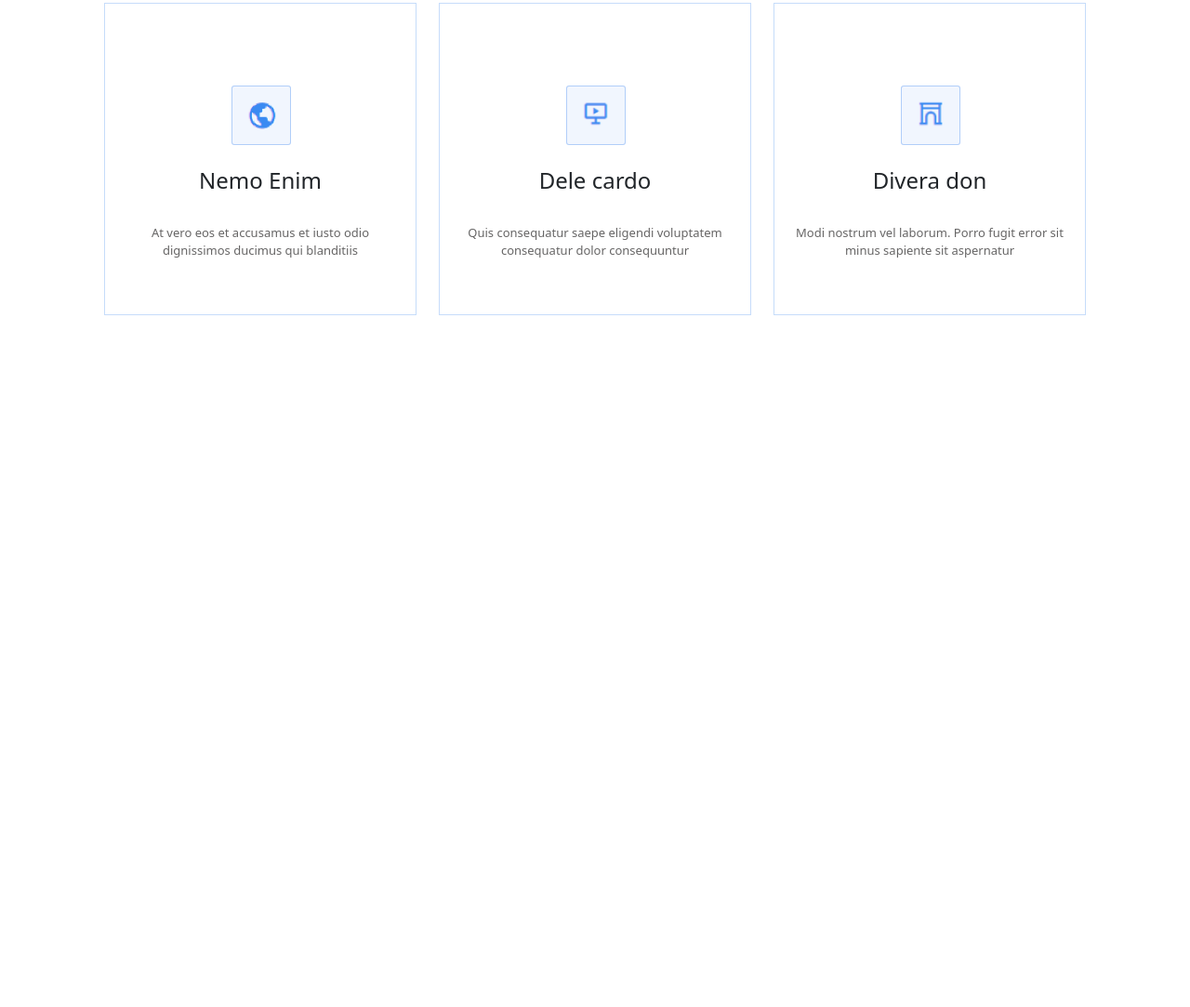
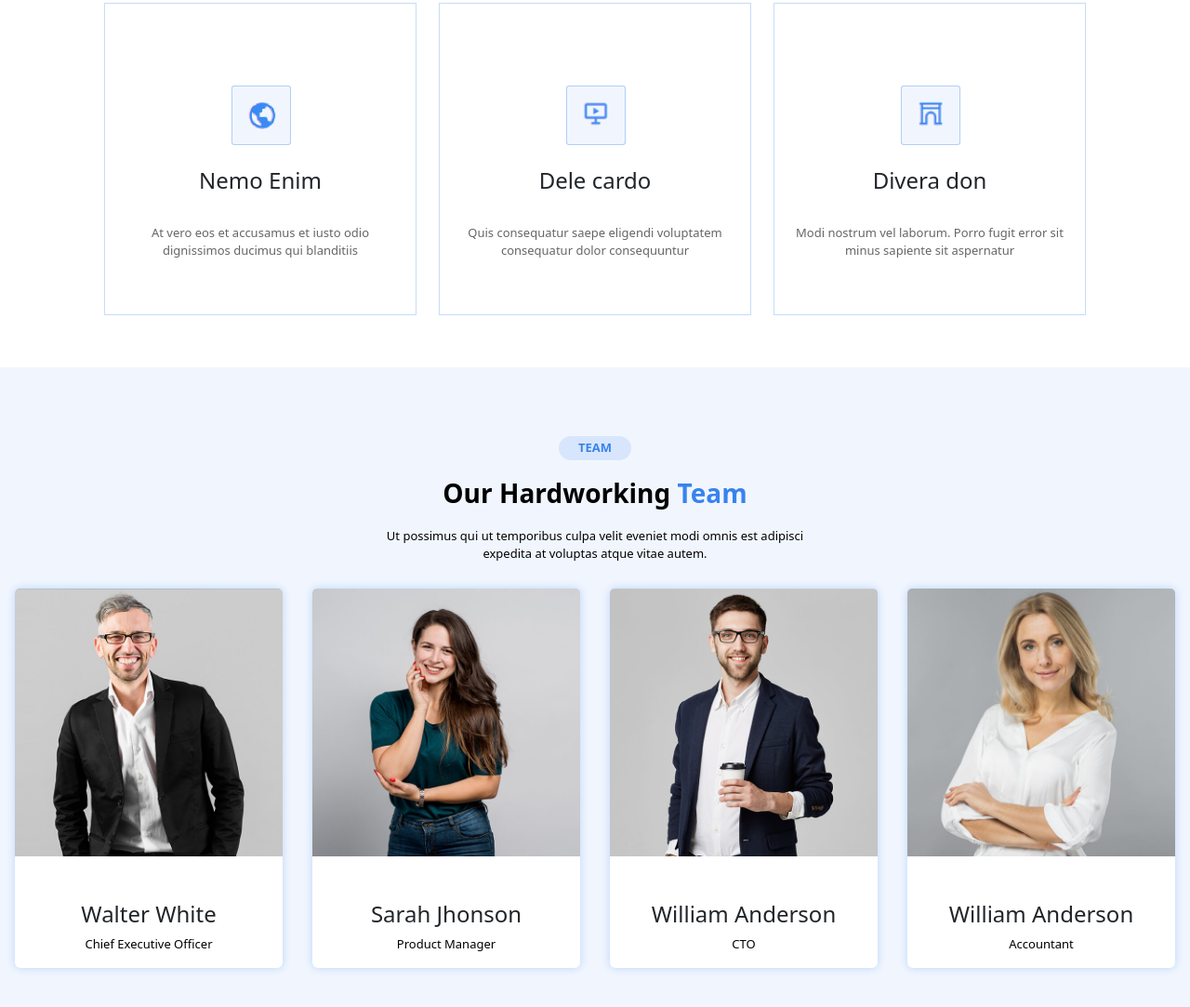
Before and after one commit to layshaj123/Projet_templateMolengeek_nom, a website: page index.html in a window 1280 px wide. Shown: the part 2245-3328 px from the top of the page at 93% size. Before the commit the page ends 2640 px from the top, so only its background shows below. Drawn offline with Linux system fonts and the light colour scheme.

Commit message:
team fini

```diff
--- a/index.html
+++ b/index.html
@@ -232,6 +232,54 @@
           </div>
        </section>
 
+       <section class="title3">
+
+        <h6>TEAM</h6>
+
+        <h3> <span class="TR">Our Hardworking</span> Team</h3>
+        <p>Ut possimus qui ut temporibus culpa velit eveniet modi omnis est adipisci <br>expedita at voluptas atque vitae autem.</p>
+
+
+       <section class="divv">
+        <div class="divvv">
+            <div class="card" style="width: 18rem;">
+                <img src="./public/img/team-1.jpg" class="card-img-top" alt="...">
+                <div class="card-body">
+                    <h4 class="card-title">Walter White</h4>
+                  <p class="card-text">Chief Executive Officer</p>
+                </div>
+            </div>
+            <div class="card" style="width: 18rem;">
+                <img src="./public/img/team-2.jpg" class="card-img-top" alt="...">
+                <div class="card-body">
+                    <h4 class="card-title">Sarah Jhonson</h4>
+                  <p class="card-text">Product Manager</p>
+                </div>
+            </div>
+            <div class="card" style="width: 18rem;">
+                <img src="./public/img/team-3.jpg" class="card-img-top" alt="...">
+                <div class="card-body">
+                    <h4 class="card-title">William Anderson</h4>
+                  <p class="card-text">СТО</p>
+                </div>
+            </div>
+            <div class="card" style="width: 18rem;">
+                <img src="./public/img/team-4.jpg" class="card-img-top" alt="...">
+                <div class="card-body">
+                    <h4 class="card-title">William Anderson</h4>
+                  <p class="card-text">Accountant</p>
+                </div>
+
+            </div>
+
+
+
+
+
+       </section>
+       </section>
+
+
 
 
 
--- a/src/sass/modules/_style.sass
+++ b/src/sass/modules/_style.sass
@@ -3,3 +3,4 @@
 @import ./_main
 @import ./_testimonial
 @import ./_services
+@import ./_team
--- /dev/null
+++ b/src/sass/modules/_team.sass
@@ -0,0 +1,40 @@
+.divv
+    di
+    background-color: rgb(241,246,254)
+.divvv
+
+    justify-content: center
+
+    gap: 2EM
+    display: flex
+.divvv .card
+    border: solid 0px
+    box-shadow: 0 0 10PX #297cf147
+.title3 p
+    color: #000000
+    font-size: small
+
+.title3
+    height: 45em
+    background-color: rgb(241,246,254)
+    display: flex
+    justify-content: center
+    text-align: center
+    flex-direction: column
+    align-items: center
+    color: #3983ed
+    gap: 0.7EM
+
+.title3 h6
+    font-size: smalL
+    background-color: #3984ed24
+    width:6EM
+    height: 2EM
+    border-radius: 30PX
+    padding-top: 0.4EM
+    font-weight: 700
+
+.title3 h3
+    font-weight: 700
+.TR
+    color: BLACK
```
Also changed, not shown: public/css/app.css, public/img/team-1.jpg (added), public/img/team-2.jpg (added), public/img/team-3.jpg (added), public/img/team-4.jpg (added), 3 other files.
